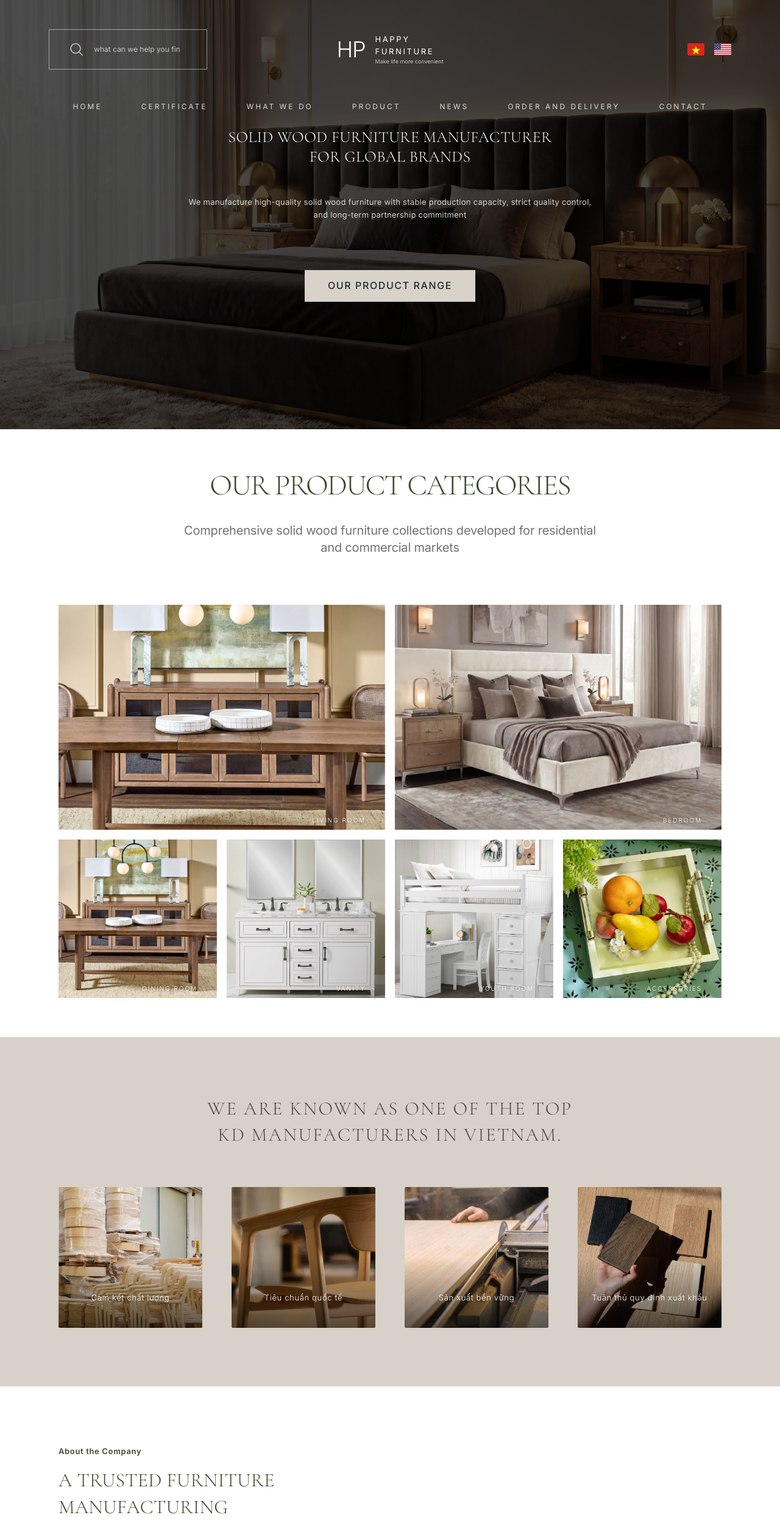
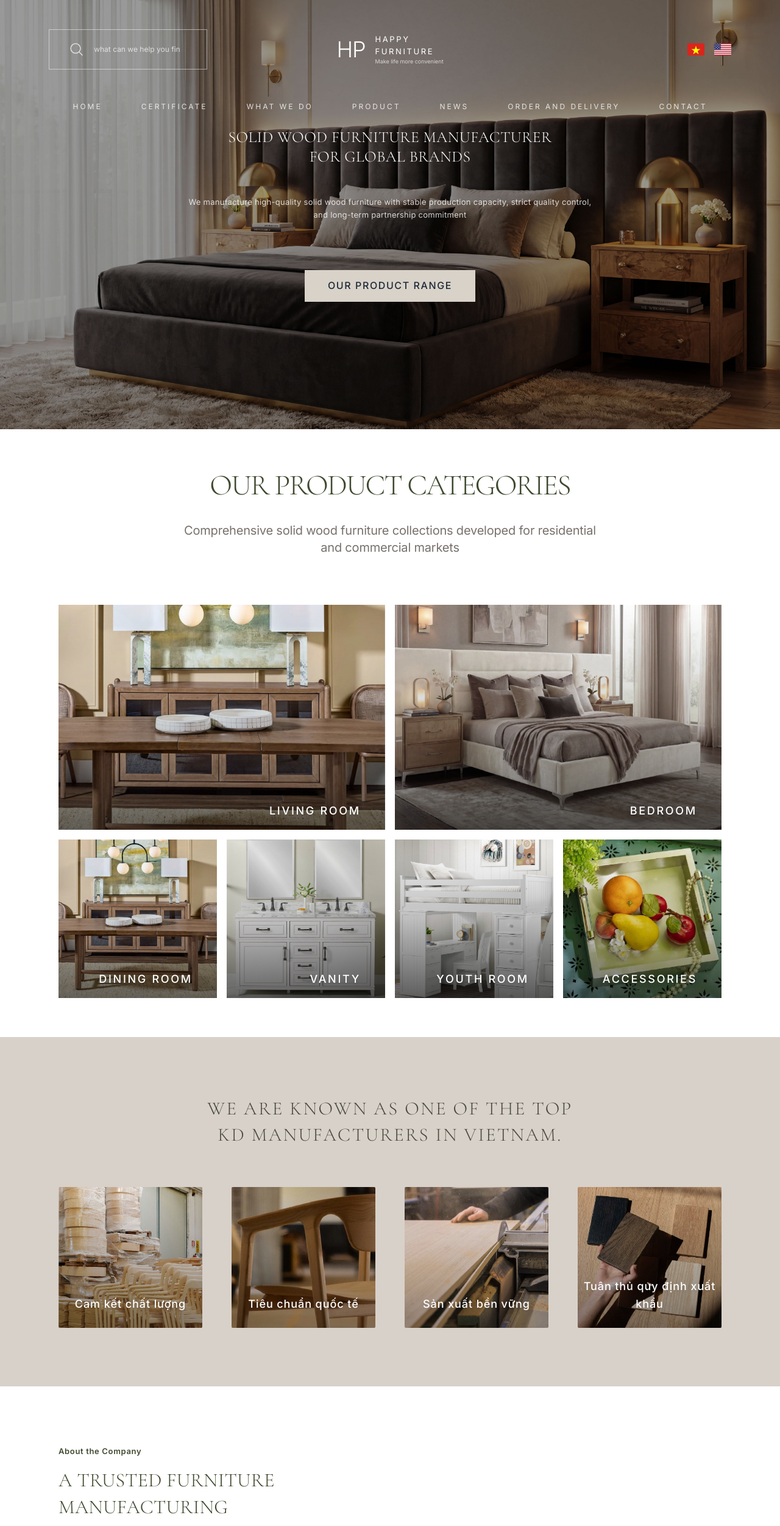
Before and after one commit to devbaoo/HappyFurniture, a React (Vite) app: page / in a window 1280 px wide. Shown: the top 2503 px of the page at 61% size. Built offline with nearby package versions, Linux system fonts and the light colour scheme.

Commit message:
update UI page home

```diff
--- a/src/components/layout/Footer.jsx
+++ b/src/components/layout/Footer.jsx
@@ -45,11 +45,9 @@ const Footer = () => {
                     <div>
                         <h3 className="font-semibold mb-4">PRODUCT</h3>
                         <ul className="space-y-2 text-sm text-white/80">
-                            <li>Lorem ipsum</li>
-                            <li>Lorem ipsum</li>
-                            <li>Lorem ipsum</li>
-                            <li>Lorem ipsum</li>
-                            <li>Lorem ipsum</li>
+                            {footerLinks.Product.map((link, index) => (
+                                <li key={index}>{link}</li>
+                            ))}
                         </ul>
                     </div>
 
@@ -57,10 +55,9 @@ const Footer = () => {
                     <div>
                         <h3 className="font-semibold mb-4">SUPPORT</h3>
                         <ul className="space-y-2 text-sm text-white/80">
-                            <li>Lorem ipsum</li>
-                            <li>Lorem ipsum</li>
-                            <li>Lorem ipsum</li>
-                            <li>Lorem ipsum</li>
+                            {footerLinks.Support.map((link, index) => (
+                                <li key={index}>{link}</li>
+                            ))}
                         </ul>
                     </div>
 
--- a/src/pages/Home.jsx
+++ b/src/pages/Home.jsx
@@ -37,8 +37,9 @@ const CategoryCard = ({ label, src, bg, className = "" }) => (
       placeholderBg={bg || "#3a3530"}
       className="transition-all duration-700 ease-out group-hover:scale-110 group-hover:brightness-110"
     />
-    <div className="absolute inset-0 bg-black/20 opacity-0 group-hover:opacity-100 transition-opacity duration-500" />
-    <span className="absolute bottom-3 right-4 text-white text-[10px] tracking-[0.2em] uppercase font-light drop-shadow transform translate-y-2 group-hover:translate-y-0 transition-transform duration-500">
+    {/* Gradient layer to make text pop */}
+    <div className="absolute inset-0 bg-gradient-to-t from-black/70 via-black/20 to-transparent opacity-80 group-hover:opacity-100 transition-opacity duration-500" />
+    <span className="absolute bottom-4 right-5 text-white text-[16px] md:text-[18px] tracking-[0.15em] uppercase font-medium drop-shadow-md transform translate-y-2 group-hover:translate-y-0 transition-transform duration-500 text-right">
       {label}
     </span>
   </div>
@@ -94,7 +95,10 @@ const Home = () => {
   const heroRef = useRef(null);
 
   useEffect(() => {
+    const timer = setTimeout(() => {
       setIsLoaded(true);
+    }, 0);
+    return () => clearTimeout(timer);
   }, []);
 
   return (
@@ -109,17 +113,18 @@ const Home = () => {
       >
         {/* Background */}
         <div className="absolute inset-0">
-          <Img
-            src="/images/home/Home-main.jpg"
-            alt="Hero background"
-            className={`w-full h-full object-cover transition-all duration-2000 ease-out ${
-              isLoaded ? 'scale-100 opacity-100' : 'scale-110 opacity-0'
+          <div
+            className={`absolute inset-0 bg-no-repeat transition-all duration-2000 ease-out ${isLoaded ? 'scale-100 opacity-100' : 'scale-110 opacity-0'
               }`}
+            style={{
+              backgroundImage: "url('/images/home/Home-main.jpg')",
+              backgroundSize: "100% 100%", /* Ép ảnh hiển thị đủ 100% chiều ngang và dọc */
+              backgroundPosition: "center"
+            }}
           />
 
-          {/* overlay */}
-          <div className={`absolute inset-0 bg-black/50 transition-opacity duration-1500 ${
-            isLoaded ? 'opacity-100' : 'opacity-0'
+          {/* overlay - Đã tắt hoàn toàn để ảnh sáng nhất có thể */}
+          <div className={`absolute inset-0 transition-opacity duration-1500 ${isLoaded ? 'opacity-0' : 'opacity-0'
             }`} />
         </div>
 
@@ -127,8 +132,7 @@ const Home = () => {
         <div className="relative z-10 text-center px-6 max-w-5xl">
           {/* TITLE */}
           <h1
-            className={`text-white font-light uppercase leading-tight text-center transform transition-all duration-1500 ease-out ${
-              isLoaded ? 'translate-y-0 opacity-100' : 'translate-y-8 opacity-0'
+            className={`text-white font-light uppercase leading-tight text-center transform transition-all duration-1500 ease-out ${isLoaded ? 'translate-y-0 opacity-100' : 'translate-y-8 opacity-0'
               }`}
             style={{
               fontSize: "clamp(1rem, 2vw, 4.5rem)",
@@ -142,8 +146,7 @@ const Home = () => {
           </h1>
 
           {/* DESCRIPTION */}
-          <p className={`text-white/80 text-sm mt-6 max-w-2xl mx-auto leading-relaxed transform transition-all duration-1500 ease-out ${
-            isLoaded ? 'translate-y-0 opacity-100' : 'translate-y-8 opacity-0'
+          <p className={`text-white/80 text-sm mt-6 max-w-2xl mx-auto leading-relaxed transform transition-all duration-1500 ease-out ${isLoaded ? 'translate-y-0 opacity-100' : 'translate-y-8 opacity-0'
             }`}
             style={{ transitionDelay: "0.6s" }}>
             We manufacture high-quality solid wood furniture with stable
@@ -152,8 +155,7 @@ const Home = () => {
           </p>
 
           {/* BUTTON */}
-          <div className={`mt-10 transform transition-all duration-1500 ease-out ${
-            isLoaded ? 'translate-y-0 opacity-100' : 'translate-y-8 opacity-0'
+          <div className={`mt-10 transform transition-all duration-1500 ease-out ${isLoaded ? 'translate-y-0 opacity-100' : 'translate-y-8 opacity-0'
             }`}
             style={{ transitionDelay: "0.9s" }}>
             <Link
@@ -172,8 +174,7 @@ const Home = () => {
       <section className="bg-white py-16" data-animate id="categories">
         <div className="w-full px-8 md:px-14 lg:px-24 mx-auto max-w-[1800px]">
           {/* Section title */}
-          <div className={`text-center mb-10 transform transition-all duration-1000 ease-out ${
-            visibleElements.has('categories') ? 'translate-y-0 opacity-100' : 'translate-y-8 opacity-0'
+          <div className={`text-center mb-10 transform transition-all duration-1000 ease-out ${visibleElements.has('categories') ? 'translate-y-0 opacity-100' : 'translate-y-8 opacity-0'
             }`}>
             <h2 className="font-heading text-3xl md:text-4xl font-light uppercase tracking-widest text-[#3f4a2f] mb-4">
               Our Product Categories
@@ -188,8 +189,7 @@ const Home = () => {
           </div>
 
           {/* Top row — 2 large equal images */}
-          <div className={`grid grid-cols-2 gap-2 mb-2 transform transition-all duration-1000 ease-out ${
-            visibleElements.has('categories') ? 'translate-y-0 opacity-100' : 'translate-y-8 opacity-0'
+          <div className={`grid grid-cols-2 gap-2 mb-2 transform transition-all duration-1000 ease-out ${visibleElements.has('categories') ? 'translate-y-0 opacity-100' : 'translate-y-8 opacity-0'
             }`} style={{ transitionDelay: "0.2s" }}>
             <CategoryCard
               label="Living Room"
@@ -206,8 +206,7 @@ const Home = () => {
           </div>
 
           {/* Bottom row — 4 smaller equal images */}
-          <div className={`grid grid-cols-4 gap-2 transform transition-all duration-1000 ease-out ${
-            visibleElements.has('categories') ? 'translate-y-0 opacity-100' : 'translate-y-8 opacity-0'
+          <div className={`grid grid-cols-4 gap-2 transform transition-all duration-1000 ease-out ${visibleElements.has('categories') ? 'translate-y-0 opacity-100' : 'translate-y-8 opacity-0'
             }`} style={{ transitionDelay: "0.4s" }}>
             <CategoryCard
               label="Dining Room"
@@ -244,8 +243,7 @@ const Home = () => {
         <div className="w-full px-8 md:px-14 lg:px-24 mx-auto max-w-[1800px]">
           {/* Title */}
           <h2
-            className={`text-center font-heading uppercase text-[#4b4a3f] mb-16 transform transition-all duration-1000 ease-out ${
-              visibleElements.has('promo') ? 'translate-y-0 opacity-100' : 'translate-y-8 opacity-0'
+            className={`text-center font-heading uppercase text-[#4b4a3f] mb-16 transform transition-all duration-1000 ease-out ${visibleElements.has('promo') ? 'translate-y-0 opacity-100' : 'translate-y-8 opacity-0'
               }`}
             style={{
               fontSize: "clamp(1.5rem, 2.4vw, 2.1rem)",
@@ -288,10 +286,10 @@ const Home = () => {
                 />
 
                 {/* overlay */}
-                <div className="absolute inset-0 bg-gradient-to-t from-black/60 via-transparent to-transparent" />
+                <div className="absolute inset-0 bg-gradient-to-t from-black/50 to-transparent opacity-80" />
 
                 {/* caption */}
-                <p className="absolute bottom-5 left-0 right-0 text-center text-white text-sm font-light tracking-wide">
+                <p className="absolute bottom-3 left-0 right-0 text-center text-white text-[16px] md:text-[18px] font-medium tracking-wide drop-shadow-md">
                   {item.text}
                 </p>
               </div>
@@ -425,7 +423,7 @@ const Home = () => {
           6. INSIDE OUR FACTORY — Full-width dark video/image section
          ══════════════════════════════════════════════ */}
       <section
-        className="pt-60 pb-20 relative"
+        className="pt-64 mt-20 pb-20 relative"
         style={{
           backgroundImage:
             "url(/images/home/InsideFactoryBackGround.jpg)",
@@ -435,9 +433,9 @@ const Home = () => {
         }}
       >
         {/* Dark overlay */}
-        <div className="absolute inset-0 bg-black/30"></div>
+        <div className="absolute inset-0 bg-black/0"></div>
         <div
-          className="max-w-5xl mx-auto absolute left-0 right-0 -top-16 overflow-hidden shadow-2xl z-10"
+          className="max-w-5xl mx-auto absolute left-0 right-0 -top-16 overflow-hidden shadow-xl z-10"
           style={{ height: "520px" }}
         >
           <Img
@@ -479,15 +477,15 @@ const Home = () => {
       {/* ══════════════════════════════════════════════
           7. PARTNERS / CERTIFICATIONS — White bg, centered logos row
          ══════════════════════════════════════════════ */}
-      <section className="bg-[#f5f5f3] py-20">
+      <section className="bg-white py-20">
         <div className="w-full px-8 md:px-14 lg:px-24 mx-auto max-w-[1800px]">
           {/* ===== Partners ===== */}
           <div className="text-center mb-16">
-            <h3 className="text-[#4b4a3f] font-medium mb-4">
+            <h3 className="text-[#4b4a3f] text-xl md:text-2xl font-medium tracking-wide mb-2 uppercase">
               Our Global Partners
             </h3>
 
-            <div className="w-48 h-px bg-stone-300 mx-auto mb-8"></div>
+            <div className="w-80 h-[2px] bg-stone-300 mx-auto mb-10"></div>
 
             <div className="flex justify-center gap-12">
               {[
@@ -508,11 +506,11 @@ const Home = () => {
 
           {/* ===== Certifications ===== */}
           <div className="text-center">
-            <h3 className="text-[#4b4a3f] font-medium mb-4">
+            <h3 className="text-[#4b4a3f] text-xl md:text-2xl font-medium tracking-wide mb-2 uppercase">
               Our Certifications
             </h3>
 
-            <div className="w-48 h-px bg-stone-300 mx-auto mb-10"></div>
+            <div className="w-80 h-[2px] bg-stone-300 mx-auto mb-12"></div>
 
             <div className="grid grid-cols-3 items-center max-w-3xl mx-auto gap-12">
               <Img
```
Lines whose indentation alone changed are shown as unchanged.
